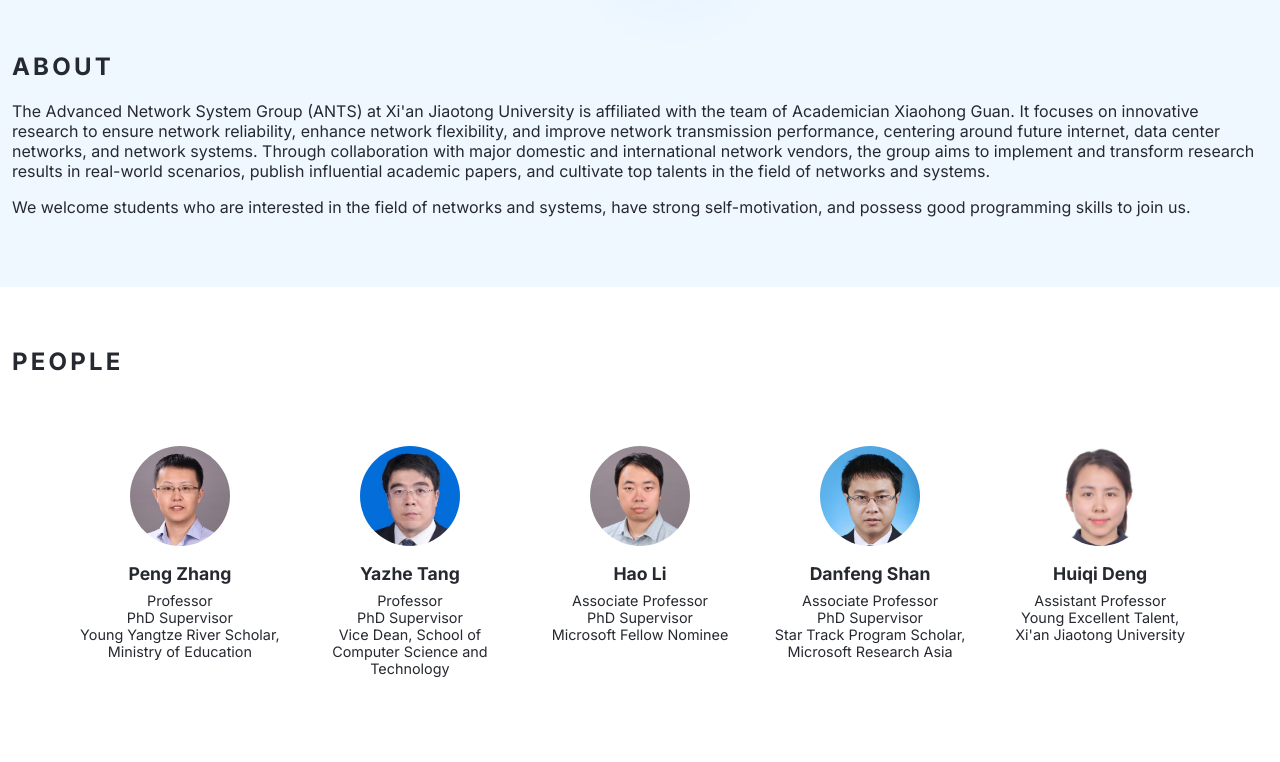
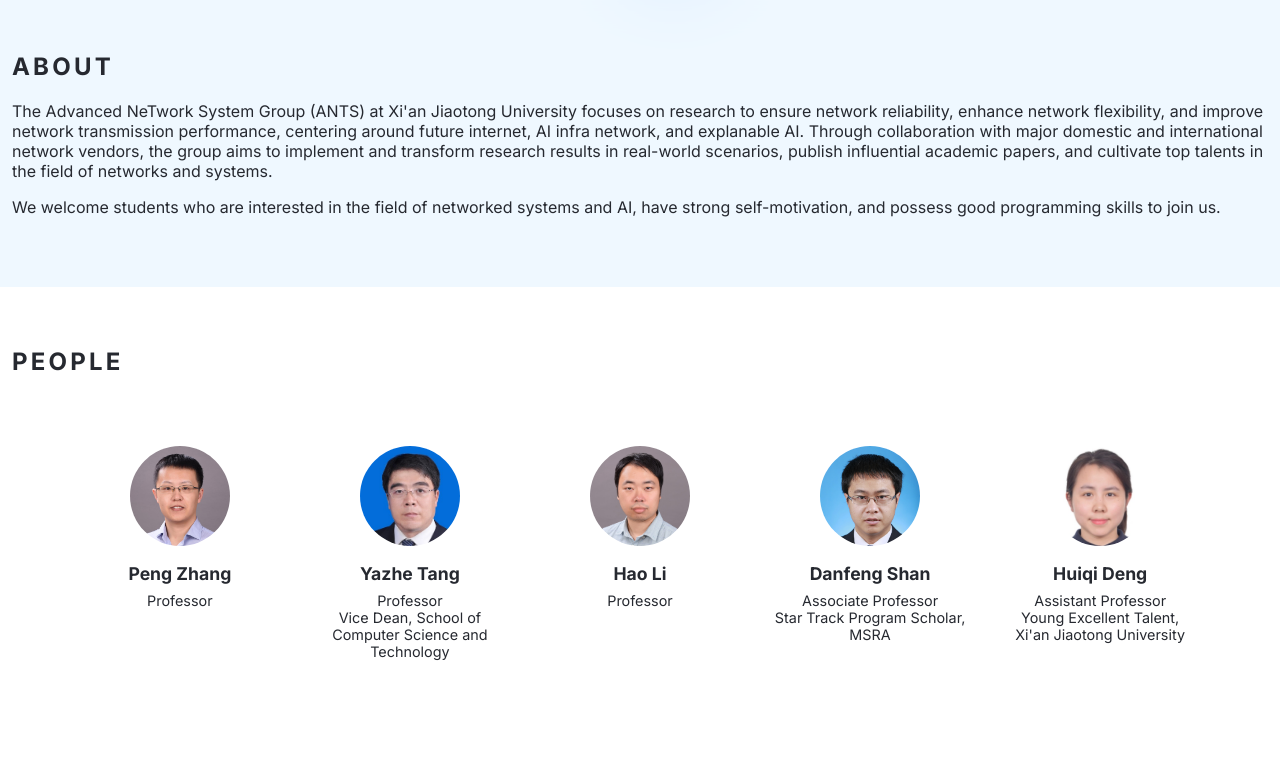
Before and after one commit to XJTU-NetVerify/ants-index, a plain HTML site: page en.html in a window 1280 px wide. Shown: the part 818-1580 px from the top of the page. Drawn offline with Linux system fonts and the light colour scheme.

Commit message:
Revise group description and professor details in en.html
Updated the description of the Advanced Network System Group and adjusted the welcome message for prospective students. Modified professor titles and affiliations for clarity.

```diff
--- a/en.html
+++ b/en.html
@@ -35,8 +35,8 @@
     <div class="page opaque">
         <div id="about" class="content about">
             <h2>About</h2>
-            <p><span>The Advanced Network System Group (ANTS) at Xi'an Jiaotong University is affiliated with the team of Academician Xiaohong Guan. It focuses on innovative research to ensure network reliability, enhance network flexibility, and improve network transmission performance, centering around future internet, data center networks, and network systems. Through collaboration with major domestic and international network vendors, the group aims to implement and transform research results in real-world scenarios, publish influential academic papers, and cultivate top talents in the field of networks and systems.</span></p>
-            <p><span>We welcome students who are interested in the field of networks and systems, have strong self-motivation, and possess good programming skills to join us.</span></p>
+            <p><span>The Advanced NeTwork System Group (ANTS) at Xi'an Jiaotong University focuses on research to ensure network reliability, enhance network flexibility, and improve network transmission performance, centering around future internet, AI infra network, and explanable AI. Through collaboration with major domestic and international network vendors, the group aims to implement and transform research results in real-world scenarios, publish influential academic papers, and cultivate top talents in the field of networks and systems.</span></p>
+            <p><span>We welcome students who are interested in the field of networked systems and AI, have strong self-motivation, and possess good programming skills to join us.</span></p>
         </div>
     </div>
 
@@ -48,32 +48,26 @@
                     <img src="assets/pzhang.jpg" alt="pzhang" class="avatar">
                     <h3>Peng Zhang</h3>
                     <h4>Professor</h4>
-                    <h4>PhD Supervisor</h4>
-                    <h4>Young Yangtze River Scholar, <br/> Ministry of Education</h4>
                 </a>
 
                 <a class="people" href="https://gr.xjtu.edu.cn/en/web/yztang/">
                     <img src="assets/yztang.png" alt="yztang" class="avatar">
                     <h3>Yazhe Tang</h3>
                     <h4>Professor</h4>
-                    <h4>PhD Supervisor</h4>
                     <h4>Vice Dean, School of Computer Science and Technology</h4>
                 </a>
 
                 <a class="people" href="https://aquatoney.github.io/">
                     <img src="assets/haoli.jpg" alt="haoli" class="avatar">
                     <h3>Hao Li</h3>
-                    <h4>Associate Professor</h4>
-                    <h4>PhD Supervisor</h4>
-                    <h4>Microsoft Fellow Nominee</h4>
+                    <h4>Professor</h4>
                 </a>
 
                 <a class="people" href="https://dfshan.github.io/">
                     <img src="assets/dfshan.jpg" alt="dfshan" class="avatar">
                     <h3>Danfeng Shan</h3>
                     <h4>Associate Professor</h4>
-                    <h4>PhD Supervisor</h4>
-                    <h4>Star Track Program Scholar, Microsoft Research Asia</h4>
+                    <h4>Star Track Program Scholar, MSRA</h4>
                 </a>
 
 				<a class="people" href="https://gr.xjtu.edu.cn/en/web/denghq7">
@@ -138,7 +132,6 @@
     <div class="page">
         <div id="joinus" class="content">
             <h2>Join Us</h2>
-            <p>We welcome students who are interested in the field of networks and systems, have strong self-motivation, and possess good programming skills to join us.</p>
             <p>Contact: <a href="mailto:p-zhang@xjtu.edu.cn">p-zhang@xjtu.edu.cn</a></p>
             <!-- <div class="pdf-container">
                 <embed type="application/pdf" class="joinus-pdf" src="assets/ANTS-20240524-v3.pdf" />
```
